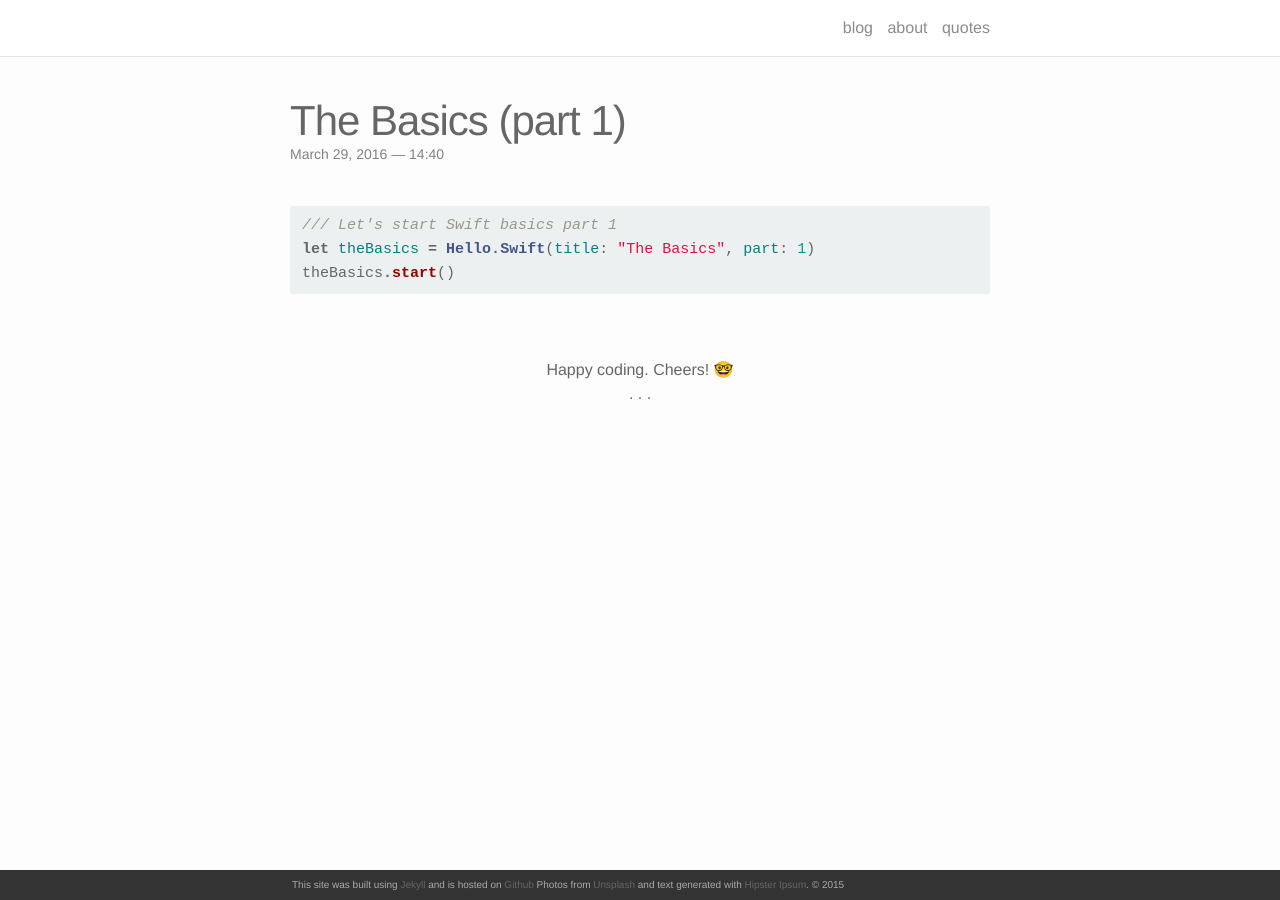
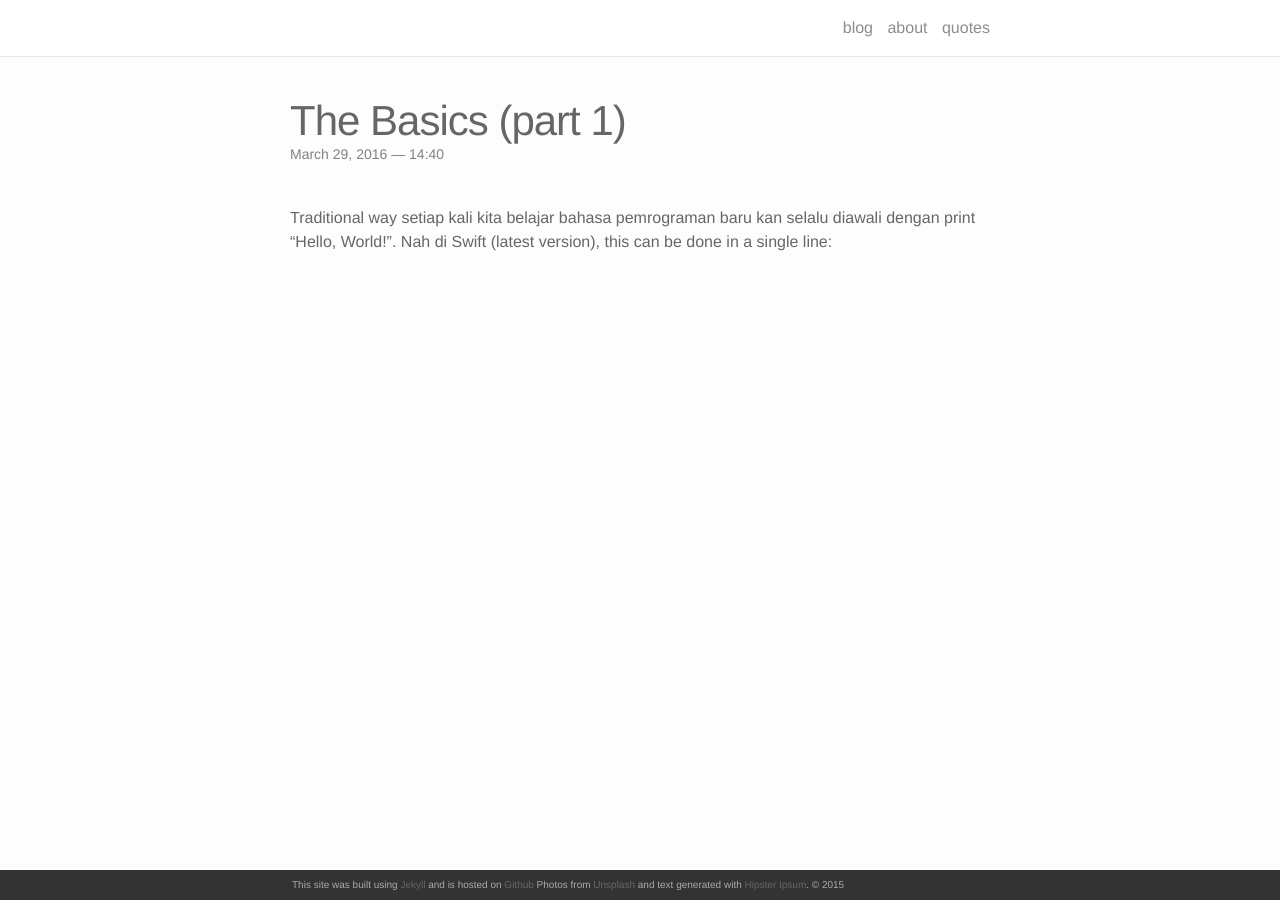
Before and after one commit to mnuruddin/mnuruddin.github.io, a Jekyll site: the page built from _posts/2016-03-28-hello-swift.markdown, in a window 1280 px wide. Built offline with Jekyll 4.4.1, drawn with Linux system fonts in a browser that asks for light colours; nearby versions of some CDN libraries.

Commit message:
Update post content.

```diff
--- a/_posts/2016-03-28-hello-swift.markdown
+++ b/_posts/2016-03-28-hello-swift.markdown
@@ -5,13 +5,4 @@ date:   2016-03-29 14:40:16
 description: Yuk, kenalan dulu sama Swift! Pembahasan mengenai simple values dan control flow
 ---
 
-{% highlight swift %}
-
-/// Let's start Swift basics part 1
-let theBasics = Hello.Swift(title: "The Basics", part: 1)
-theBasics.start()
-
-{% endhighlight %}
-
-<br/>
-<p class="center">Happy coding. Cheers! 🤓<br/>. . .</p>
+Traditional way setiap kali kita belajar bahasa pemrograman baru kan selalu diawali dengan print "Hello, World!". Nah di Swift (latest version), this can be done in a single line:
```
